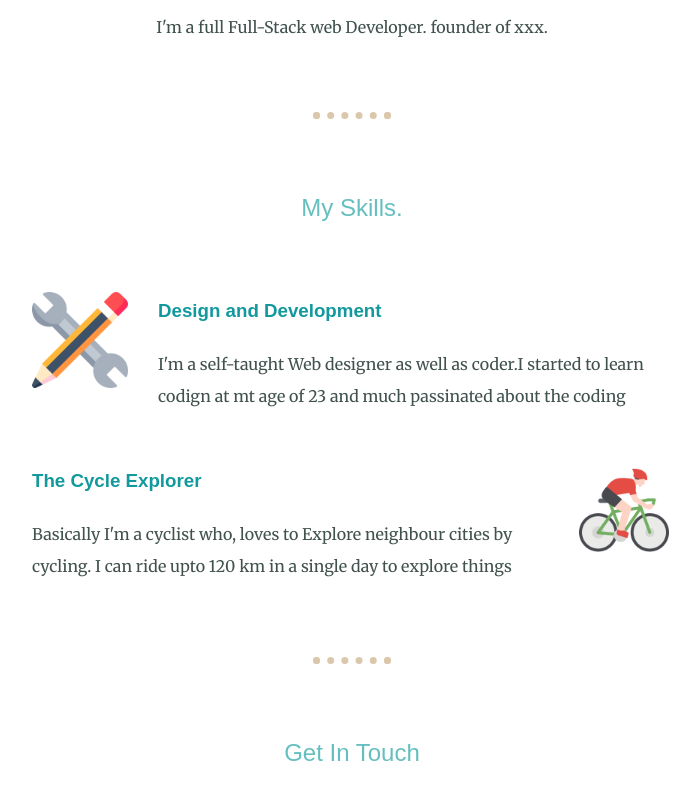
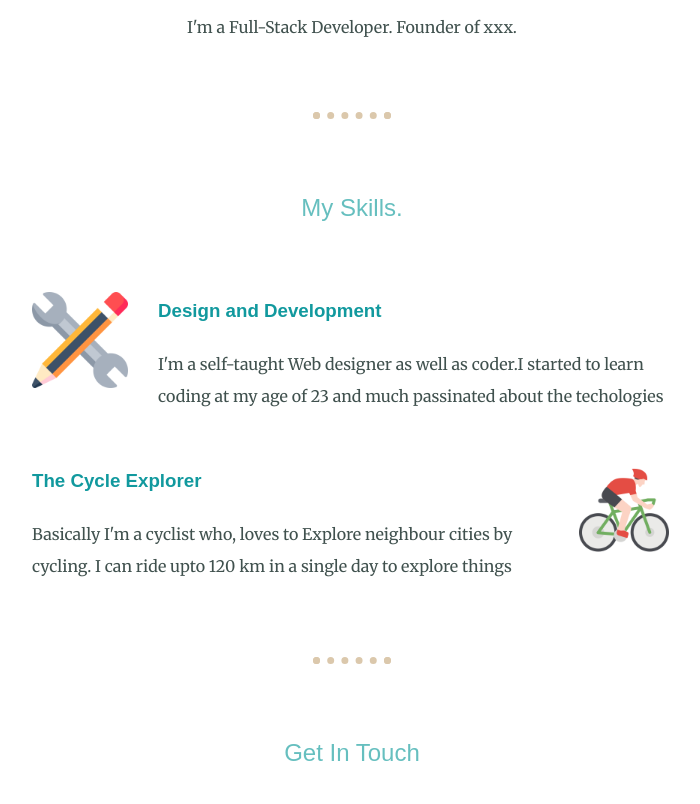
Before and after one commit to Nagas1809/Nagas-Personal-Site, a plain HTML site: page index.html in a window 1280 px wide. Shown: the part 1036-1840 px from the top of the page, without its empty margins (288-988 px from the left). Drawn offline with Linux system fonts and the light colour scheme.

Commit message:
Add files via upload

```diff
--- a/index.html
+++ b/index.html
@@ -26,7 +26,7 @@
         <div class="profile">
             <img id="profile-img" src="./images/image.png" alt="nagas-img">
             <h2>Hello.</h2>
-            <p>I'm a full Full-Stack web Developer. founder of xxx.
+            <p>I'm a Full-Stack  Developer. Founder of xxx.
         </div>
         <hr>
         <div class="skills">
@@ -34,8 +34,8 @@
             <div class="skill-row">
                 <img class="img-pencil" src="./images/pencil.png" alt="skill-img">
                 <h3>Design and Development</h3>
-                <p>I'm a self-taught Web designer as well as coder.I started to learn codign at mt age of 23 and much
-                    passinated about the coding</p>
+                <p>I'm a self-taught Web designer as well as coder.I started to learn coding at my age of 23 and much
+                    passinated about the techologies</p>
             </div>
             <div class="skill-row">
                 <img class="img-cycle" src="./images/cycling.png" alt="cycling-img">
```
